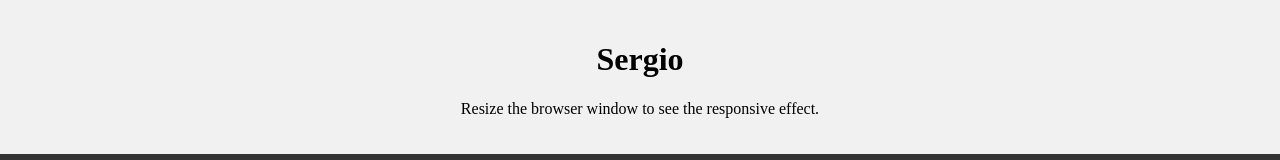
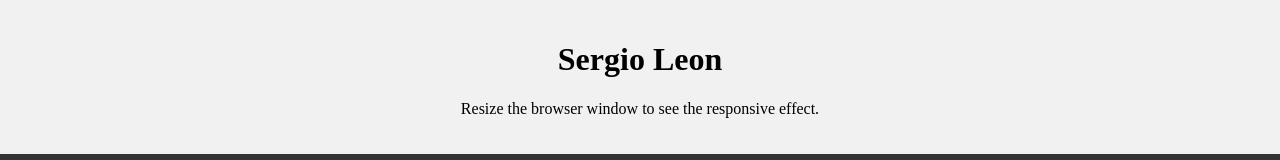
Before and after one commit to Sergi-Leon/piloto, a plain HTML site: page index.html in a window 1280 px wide. Shown: the top 160 px of the page. Drawn offline with Linux system fonts and the light colour scheme.

Commit message:
mensaje que queremos darle

```diff
--- a/index.html
+++ b/index.html
@@ -79,7 +79,7 @@
 <body>
 
     <div class="header">
-        <h1>Sergio</h1>
+        <h1>Sergio Leon</h1>
         <p>Resize the browser window to see the responsive effect.</p>
     </div>
 
```
Also changed, not shown: 1 other file.
